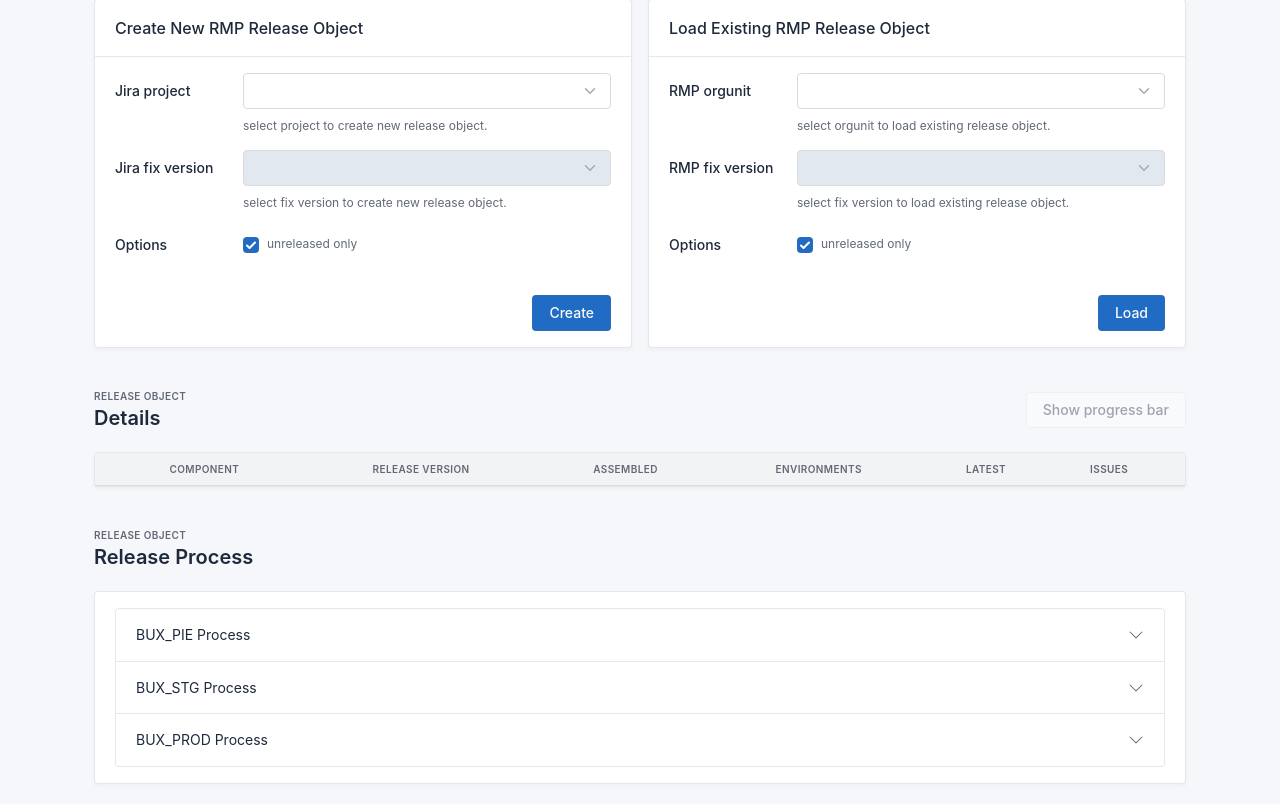
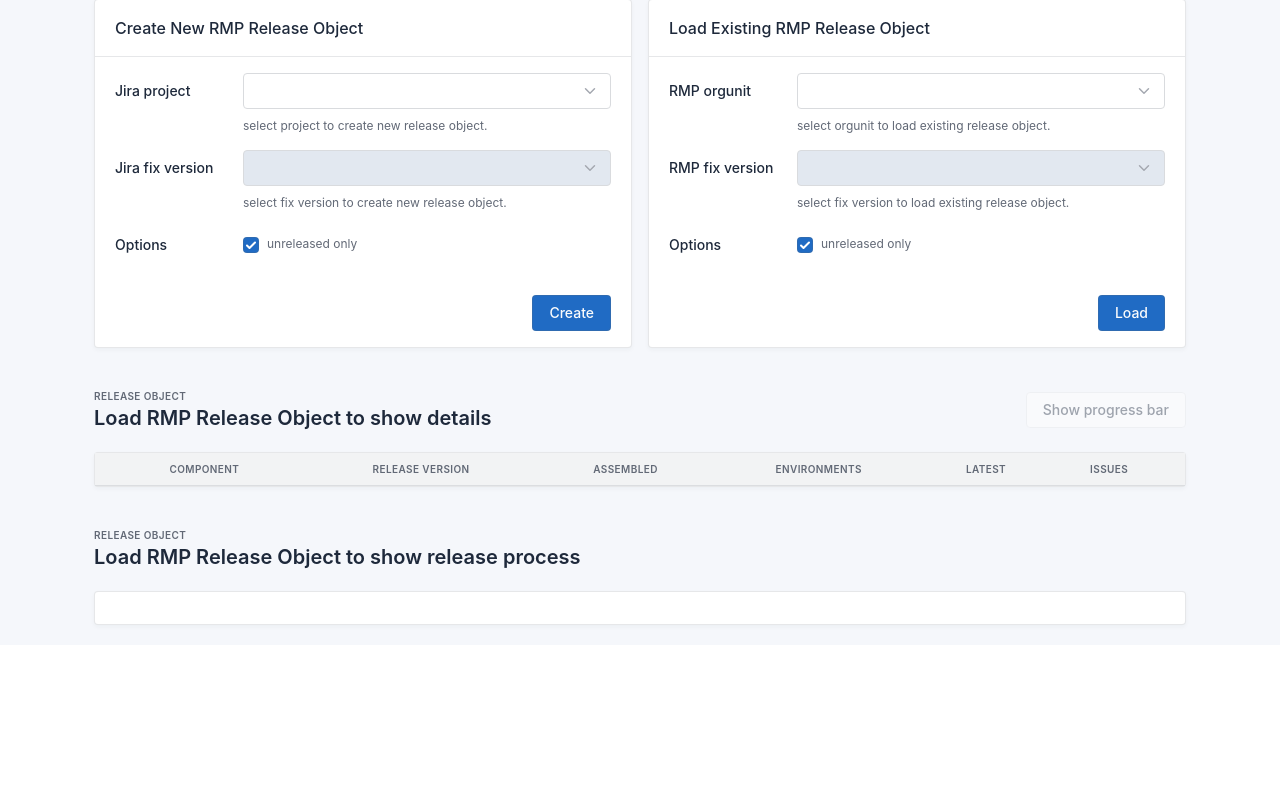
Before and after one commit to AaronXuHuang/rmp, a Django app: page /releaseobject/ in a window 1280 px wide. Shown: the part 197-1001 px from the top of the page. After the commit the page ends 825 px from the top, so only its background shows below. Run offline with Django 3.2, Linux system fonts and the light colour scheme; lists and menus that the app fills with data are empty; parts of the project's set-up code (start-up, migrations or seed data) failed here and were passed over; some libraries are stand-ins or nearby versions.

Commit message:
some changes

```diff
--- a/ReleaseManagementProcess/app_releaseobject/config/release_process.json
+++ b/ReleaseManagementProcess/app_releaseobject/config/release_process.json
@@ -15,7 +15,7 @@
                 "deployment": [
                     ["Disable PRT", "Disabling PRT", "Disabled PRT"],
                     ["Disable Non-PRT", "Disabling Non-PRT", "Disabled Non-PRT"],
-                    ["IIS reset", "IIS reseting", "IIS reseted"],
+                    ["IIS Reset", "IIS Reseting", "IIS Reseted"],
                     ["Deploy", "Deploying", "Deployed"],
                     ["Enable Non-PRT", "Enabling Non-PRT", "Enabled Non-PRT"],
                     ["Enable PRT", "Enabling PRT", "Enabled PRT"]
@@ -32,7 +32,7 @@
                     ["Drain PRT", "Draining PRT", "Drained PRT"],
                     ["Disable Non-PRT", "Disabling Non-PRT", "Disabled Non-PRT"],
                     ["Drain Non-PRT", "Draining Non-PRT", "Drained Non-PRT"],
-                    ["IIS reset", "IIS reseting", "IIS reseted"],
+                    ["IIS Reset", "IIS Reseting", "IIS Reseted"],
                     ["Deploy", "Deploying", "Deployed"],
                     ["Enable Non-PRT", "Enabling Non-PRT", "Enabled Non-PRT"],
                     ["Enable PRT", "Enabling PRT", "Enabled PRT"]
--- a/ReleaseManagementProcess/app_releaseobject/models.py
+++ b/ReleaseManagementProcess/app_releaseobject/models.py
@@ -13,6 +13,7 @@ class ReleaseObject(models.Model):
 
 
 class ReleaseProcess(models.Model):
-    orgunit = models.CharField(max_length=50, primary_key=True)
+    orgunit = models.CharField(max_length=50, null=True, blank=True)
+    fixversion = models.CharField(max_length=50, null=True, blank=True)
     environment = models.CharField(max_length=50, null=True, blank=True)
-    process = models.TextField(null=True, blank=True)
+    state = models.TextField(max_length=50, null=True, blank=True)
--- a/ReleaseManagementProcess/app_releaseobject/templates/releaseobject.html
+++ b/ReleaseManagementProcess/app_releaseobject/templates/releaseobject.html
@@ -131,7 +131,7 @@
           <div class="page-pretitle">
             Release Object
           </div>
-          <h2 id='title_filter' class="page-title">
+          <h2 id='title_selection' class="page-title">
             Selection
           </h2>
         </div>
@@ -243,8 +243,8 @@
           <div class="page-pretitle">
             Release Object
           </div>
-          <h2 id='title_filter' class="page-title">
-            Details
+          <h2 id='title_details' class="page-title">
+            Load RMP Release Object to show details
           </h2>
         </div>
         <div class="col-12 col-md-auto ms-auto d-print-none">
@@ -288,8 +288,8 @@
           <div class="page-pretitle">
             Release Object
           </div>
-          <h2 id='title_filter' class="page-title">
-            Release Process
+          <h2 id='title_release_process' class="page-title">
+            Load RMP Release Object to show release process
           </h2>
         </div>
       </div>
@@ -298,21 +298,21 @@
   <div class="page-body">
     <div class="container-xl">
       <div class="card">
-        <div class="card-body">
-          <div class="accordion" id="accordion-example">
+        <div id="release_process_table" class="card-body">
+          <div class="accordion" id="accordion-bux" style="display: none">
             <div class="accordion-item">
               <h2 class="accordion-header" id="heading-1">
                 <button class="accordion-button collapsed" type="button" data-bs-toggle="collapse" data-bs-target="#collapse-1" aria-expanded="false">
                   BUX_PIE Process
                 </button>
               </h2>
-              <div id="collapse-1" class="accordion-collapse collapse" data-bs-parent="#accordion-example" style="">
+              <div id="collapse-1" class="accordion-collapse collapse" data-bs-parent="#accordion-bux" style="">
                 <div class="accordion-body pt-0">
                   <div>
                     <label class="ro-env-name">PIE</label>
-                    <button id="pie-start" class="btn btn-ro-release" style="background-color:#206bc4;border-color:#206bc4" data-bs-toggle="modal" data-bs-target="#modal-simple">Start</button><br>
+                    <button id="pie-start" class="btn btn-ro-release" style="background-color:#206bc4;border-color:#206bc4" data-bs-toggle="modal" data-bs-target="#modal-confirmaction" onclick="update_confirmation_text('PIE')">Start</button><br>
                     <label class="ro-env-name">PIE</label>
-                    <button class="btn btn-ro-release" disabled=true>Deploy</button><br>
+                    <button id="pie-deploy" class="btn btn-ro-release" disabled=true>Deploy</button><br>
                     <label class="ro-env-name">PIE</label>
                     <button class="btn btn-ro-release" disabled=true>PIE Test</button>
                   </div>
@@ -325,11 +325,11 @@
                   BUX_STG Process
                 </button>
               </h2>
-              <div id="collapse-2" class="accordion-collapse collapse" data-bs-parent="#accordion-example" style="">
+              <div id="collapse-2" class="accordion-collapse collapse" data-bs-parent="#accordion-bux" style="">
                 <div class="accordion-body pt-0">
                   <div>
                     <label class="ro-env-name">STG</label>
-                    <button class="btn btn-ro-release" style="background-color:#206bc4;border-color:#206bc4" data-bs-toggle="modal" data-bs-target="#modal-simple">Start</button><br>
+                    <button class="btn btn-ro-release" style="background-color:#206bc4;border-color:#206bc4" data-bs-toggle="modal" data-bs-target="#modal-confirmaction" onclick="update_confirmation_text('STG')">Start</button><br>
                     <label class="ro-env-name">STG2</label>
                     <button class="btn btn-ro-release" disabled=true>Disable PRT</button>
                     <button class="btn btn-ro-release" disabled=true>Disable Non-PRT</button>
@@ -356,11 +356,11 @@
                   BUX_PROD Process
                 </button>
               </h2>
-              <div id="collapse-3" class="accordion-collapse collapse" data-bs-parent="#accordion-example" style="">
+              <div id="collapse-3" class="accordion-collapse collapse" data-bs-parent="#accordion-bux" style="">
                 <div class="accordion-body pt-0">
                   <div>
                     <label class="ro-env-name">PROD</label>
-                    <button class="btn btn-ro-release" style="background-color:#206bc4;border-color:#206bc4" data-bs-toggle="modal" data-bs-target="#modal-simple">Start</button><br>
+                    <button class="btn btn-ro-release" style="background-color:#206bc4;border-color:#206bc4" data-bs-toggle="modal" data-bs-target="#modal-confirmaction" onclick="update_confirmation_text('PROD')">Start</button><br>
                     <label class="ro-env-name">DC2</label>
                     <button class="btn btn-ro-release" disabled=true>Disable PRT</button>
                     <button class="btn btn-ro-release" disabled=true>Drain PRT</button>
@@ -411,19 +411,19 @@
   </div>
 </div>
 
-<div class="modal modal-blur fade" id="modal-simple" tabindex="-1" style="display: none;" aria-modal="false" role="dialog">
+<div class="modal modal-blur fade" id="modal-confirmaction" tabindex="-1" style="display: none;" aria-modal="false" role="dialog">
   <div class="modal-dialog modal-dialog-centered" role="document">
     <div class="modal-content">
       <div class="modal-header">
-        <h5 class="modal-title">Modal title</h5>
+        <h5 class="modal-title">Are you sure?</h5>
         <button type="button" class="btn-close" data-bs-dismiss="modal" aria-label="Close"></button>
       </div>
-      <div class="modal-body">
+      <div id="modal-content" class="modal-body">
         Ready to start deployment for PIE?
       </div>
       <div class="modal-footer">
-        <button type="button" class="btn me-auto" data-bs-dismiss="modal">Not yet</button>
-        <button type="button" class="btn btn-primary" data-bs-dismiss="modal">Start</button>
+        <button type="button" class="btn me-auto" data-bs-dismiss="modal">Cancel</button>
+        <button id="confirm-yes" type="button" class="btn btn-primary" data-bs-dismiss="modal"></button>
       </div>
     </div>
   </div>
@@ -539,7 +539,7 @@
       },
       dataType: 'JSON',
       success: function(res) {
-        load_ro(orgunit, fix_version)
+        //load_ro(orgunit, fix_version)
       }
     })
   }
@@ -572,6 +572,11 @@
       success: function(res) {
         create_ro_table(res)
         update_progress_bar('done', 'Completed')
+        load_release_process_table(orgunit)
+        details_text = orgunit + '-' + fix_version + '-Details'
+        release_process = orgunit + '-' + fix_version + '-Release Process'
+        $('#title_details').text(details_text)
+        $('#title_release_process').text(release_process)
       }
     })
   }
@@ -761,4 +766,61 @@
   }
 </script>
 
+<script type='text/javascript'>
+  function update_confirmation_text(env) {
+    if (env == "PIE") {
+      $('#modal-content').text("Start release process on PIE.")
+      $('#confirm-yes').text('Yes, start on PIE')
+      $('#confirm-yes').attr("onclick", "release_process_bux('PIE', 'start')")
+    }
+    else if (env == "STG") {
+      $('#modal-content').text("Start release process on STG.")
+      $('#confirm-yes').text('Yes, start on PIE')
+    }
+    else if (env == "PROD") {
+      $('#modal-content').text("Start release process on PROD.")
+      $('#confirm-yes').text('Yes, start on PIE')
+    }
+  }
+</script>
+
+<script type='text/javascript'>
+  function get_details_orgunit() {
+    details_text = $("#title_details").text()
+    index = details_text.indexOf('-')
+    orgunit = details_text.substring(0, index)
+
+    return orgunit
+  }
+</script>
+
+<script type='text/javascript'>
+  function load_release_process_table(orgunit) {
+    if (orgunit == 'BUX') {
+      $('#accordion-bux').css({'display': 'block'})
+    }
+  }
+</script>
+
+<script type='text/javascript'>
+  function release_process_bux(env, state) {
+    $('#pie-start').text("Running")
+    $('#pie-start').attr("disabled", "true")
+    $('#pie-deploy').text("Deploying")
+    $.ajax({
+      url: '/releaseobject/process/',
+      type: 'GET',
+      dataType: 'JSON',
+      data: {
+        orgunit: orgunit,
+        fixversion: fix_version,
+        env: env,
+        state: state
+      },
+      success: function(res) {
+        // a timer to send request for state update
+      }
+    })
+  }
+</script>
 {% endblock %}
--- a/ReleaseManagementProcess/app_releaseobject/views.py
+++ b/ReleaseManagementProcess/app_releaseobject/views.py
@@ -5,7 +5,7 @@ from django.http import HttpResponse, JsonResponse
 from django.shortcuts import render
 from app_jira import views as Jiraviews
 from app_octopus import views as Octoviews
-from app_releaseobject.models import ReleaseObject
+from app_releaseobject.models import ReleaseObject, ReleaseProcess
 
 BUX_QA = 'BUX_QA'
 BUX_PRF = 'BUX_PRF'
@@ -291,3 +291,80 @@ def SaveReleaseObject(orgunit, fix_version, release_object):
         stage = 'create release object',
         creator = '',
         created = datetime.utcnow())
+
+
+def RunReleaseProcess(request):
+    orgunit = request.GET.get('orgunit')
+    fix_version = request.GET.get('fixversion')
+    env = request.GET.get('env')
+    state = request.GET.get('state')
+
+    if orgunit == 'BUX':
+        RunReleaseProcess_BUX(fix_version, env)
+
+    return HttpResponse()
+
+def RunReleaseProcess_BUX(fix_version, env):
+    orgunit = 'BUX'
+
+    if env  == 'PIE':
+        sub_env = 'PIE'
+        RP_Deploy(orgunit, fix_version, sub_env)
+    if env  == 'STG':
+        sub_envs = ['STG2', 'STG1']
+        for sub_env in sub_envs:
+            RP_F5(orgunit, fix_version, sub_env, 'disable', 'prt')
+            RP_F5(orgunit, fix_version, sub_env, 'disable', 'non-prt')
+            RP_IISReset(orgunit, fix_version, sub_env)
+            RP_Deploy(orgunit, fix_version, sub_env)
+            RP_F5(orgunit, fix_version, sub_env, 'enable', 'non-prt')
+            RP_F5(orgunit, fix_version, sub_env, 'enable', 'prt')
+    if env  == 'PROD':
+        sub_envs = ['DC2', 'DC1']
+        for sub_env in sub_envs:
+            RP_F5(orgunit, fix_version, sub_env, 'disable', 'prt')
+            RP_F5(orgunit, fix_version, sub_env, 'drain', 'prt')
+            RP_F5(orgunit, fix_version, sub_env, 'disable', 'non-prt')
+            RP_F5(orgunit, fix_version, sub_env, 'drain', 'non-prt')
+            RP_IISReset(orgunit, fix_version, sub_env)
+            RP_Deploy(orgunit, fix_version, sub_env)
+            RP_F5(orgunit, fix_version, sub_env, 'enable', 'non-prt')
+            RP_F5(orgunit, fix_version, sub_env, 'enable', 'prt')
+
+    print('RunReleaseProcess_BUX')
+
+def RP_UpdateState(orgunit, fix_version, env, state):
+    #ReleaseProcess.objects.update_or_create()
+    print('')
+
+
+def RP_Deploy(orgunit, fix_version, env):
+    RP_UpdateState(orgunit, fix_version, env, 'Deploying')
+    # todo
+    RP_UpdateState(orgunit, fix_version, env, 'Deployed')
+
+    print('RP_Deploy')
+
+
+def RP_F5(orgunit, fix_version, env, action, tier):
+    if action == 'disable':
+        RP_UpdateState(orgunit, fix_version, env, 'Disabling ' + tier)
+        # todo
+        RP_UpdateState(orgunit, fix_version, env, 'Disabled ' + tier)
+    elif action == 'enable':
+        RP_UpdateState(orgunit, fix_version, env, 'Enabling ' + tier)
+        # todo
+        RP_UpdateState(orgunit, fix_version, env, 'Disabled ' + tier)
+    elif action == 'drain':
+        RP_UpdateState(orgunit, fix_version, env, 'Draining ' + tier)
+        # todo
+        RP_UpdateState(orgunit, fix_version, env, 'Drained ' + tier)
+
+    print('RP_F5')
+
+
+def RP_IISReset(orgunit, fix_version, env):
+    RP_UpdateState(orgunit, fix_version, env, 'IIS Reseting')
+    # todo
+    RP_UpdateState(orgunit, fix_version, env, 'IIS Reseted')
+    print('RP_IISReset')
--- a/ReleaseManagementProcess/rmp/urls.py
+++ b/ReleaseManagementProcess/rmp/urls.py
@@ -51,5 +51,6 @@ urlpatterns = [
     path('releaseobject/', ROviews.LoadReleaseObject),
     path('releaseobject/create/', ROviews.CreateReleaseObject),
     path('releaseobject/get/', ROviews.GetReleaseObject),
-    path('releaseobject/fixversion/get/', ROviews.GetReleaseObjectFixVersion)
+    path('releaseobject/fixversion/get/', ROviews.GetReleaseObjectFixVersion),
+    path('releaseobject/process/', ROviews.RunReleaseProcess)
 ]
```
